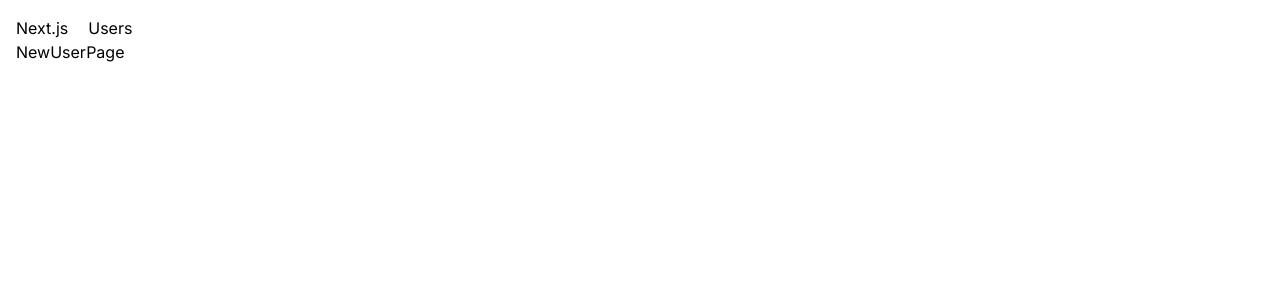
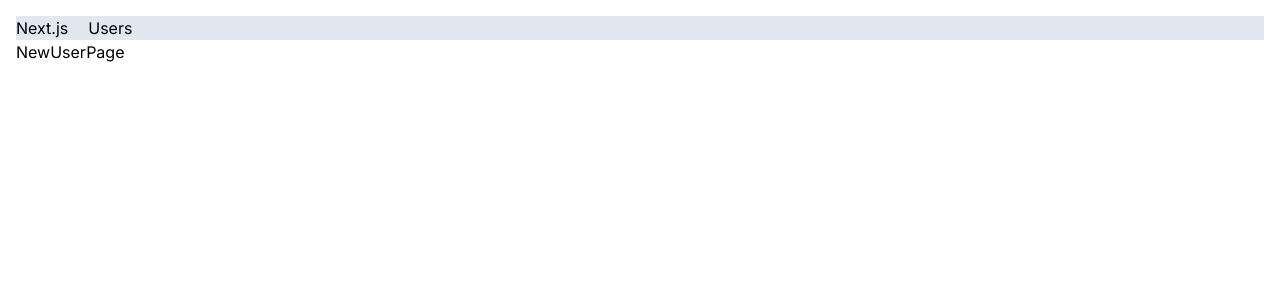
Before and after one commit to Otacon2024/Next-TypeScript, a Next.js app: page /users/new in a window 1280 px wide. Shown: the top 300 px of the page. Built offline with nearby package versions, Linux system fonts and the light colour scheme.

Commit message:
Update tailwind background color in NavBar component

```diff
--- a/app/NavBar.tsx
+++ b/app/NavBar.tsx
@@ -3,7 +3,7 @@ import React from "react";
 
 const NavBar = () => {
   return (
-    <div className="flex">
+    <div className="flex bg-slate-200">
       <Link href="/" className="mr-5">
         Next.js
       </Link>
```
